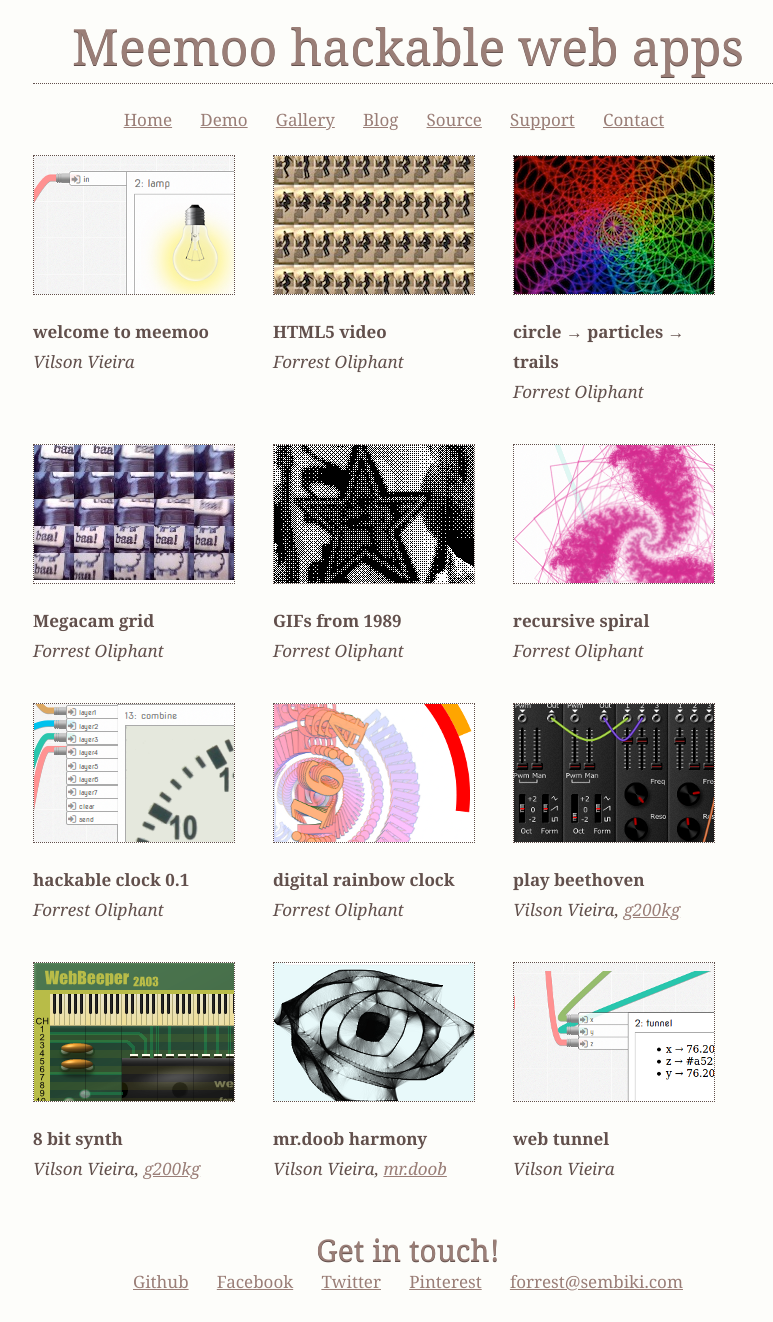
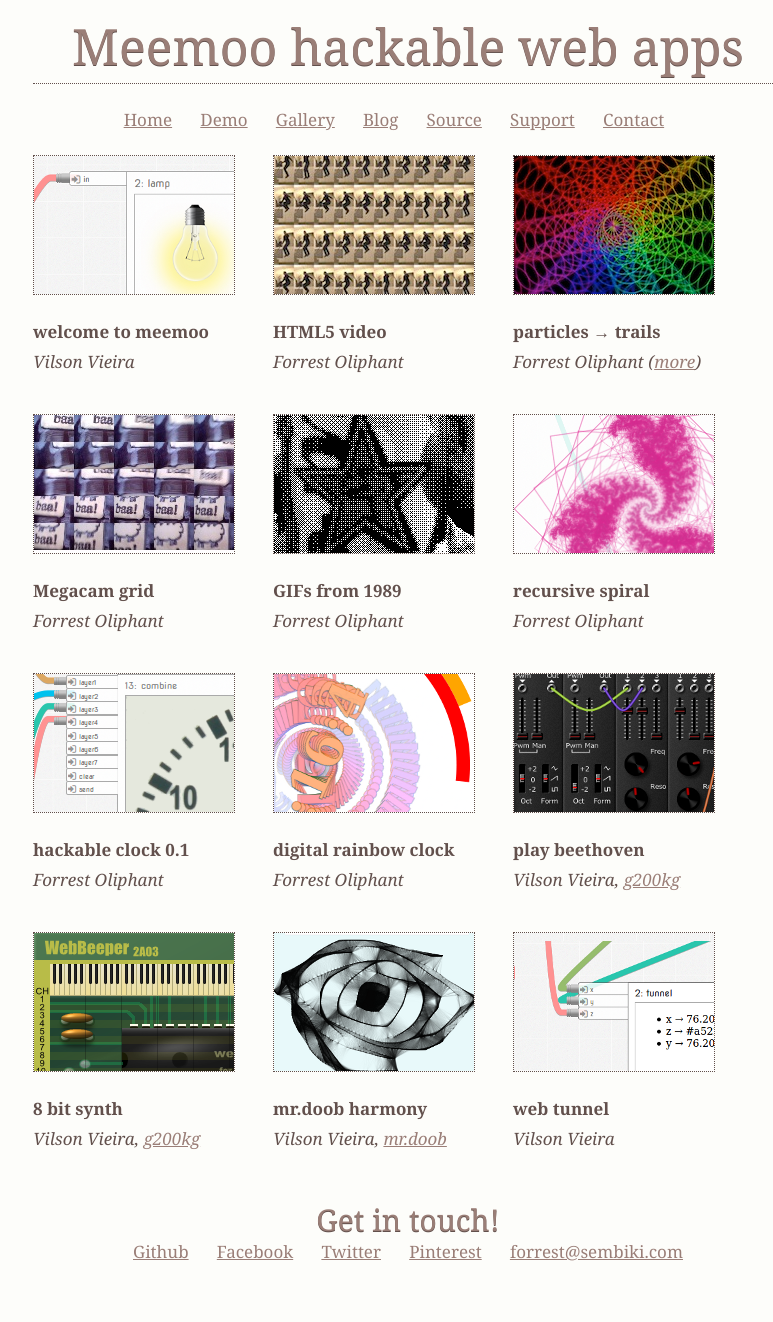
Before and after one commit to meemoo/meemoo.github.io, a Jekyll site: the page built from hack-our-apps/index.html, in a window 1280 px wide. Shown: the whole page, without its empty margins (232-1005 px from the left). Built offline with Jekyll 4.4.1, drawn with Linux system fonts in a browser that asks for light colours; Markdown is read by kramdown in place of the engine named in the settings; after the commit the page ends 1292 px from its top, so only the background shows below that.

Commit message:
more particles examples flickr link

```diff
--- a/hack-our-apps/index.html
+++ b/hack-our-apps/index.html
@@ -27,9 +27,9 @@ title: Hack our apps
     <div class="span3">
       <a href="http://meemoo.org/iframework/#gist/4140253"><img class="shot" src="shots/circle-particle-trail.jpg" /></a>
       <p>
-        <b>circle → particles → trails</b>
+        <b>particles → trails</b>
         <br />
-        <i>Forrest Oliphant</i>
+        <i>Forrest Oliphant (<a href="http://www.flickr.com/search/?w=37996589754@N01&q=meemoo%20particles">more</a>)</i>
       </p>
     </div>
 
```
